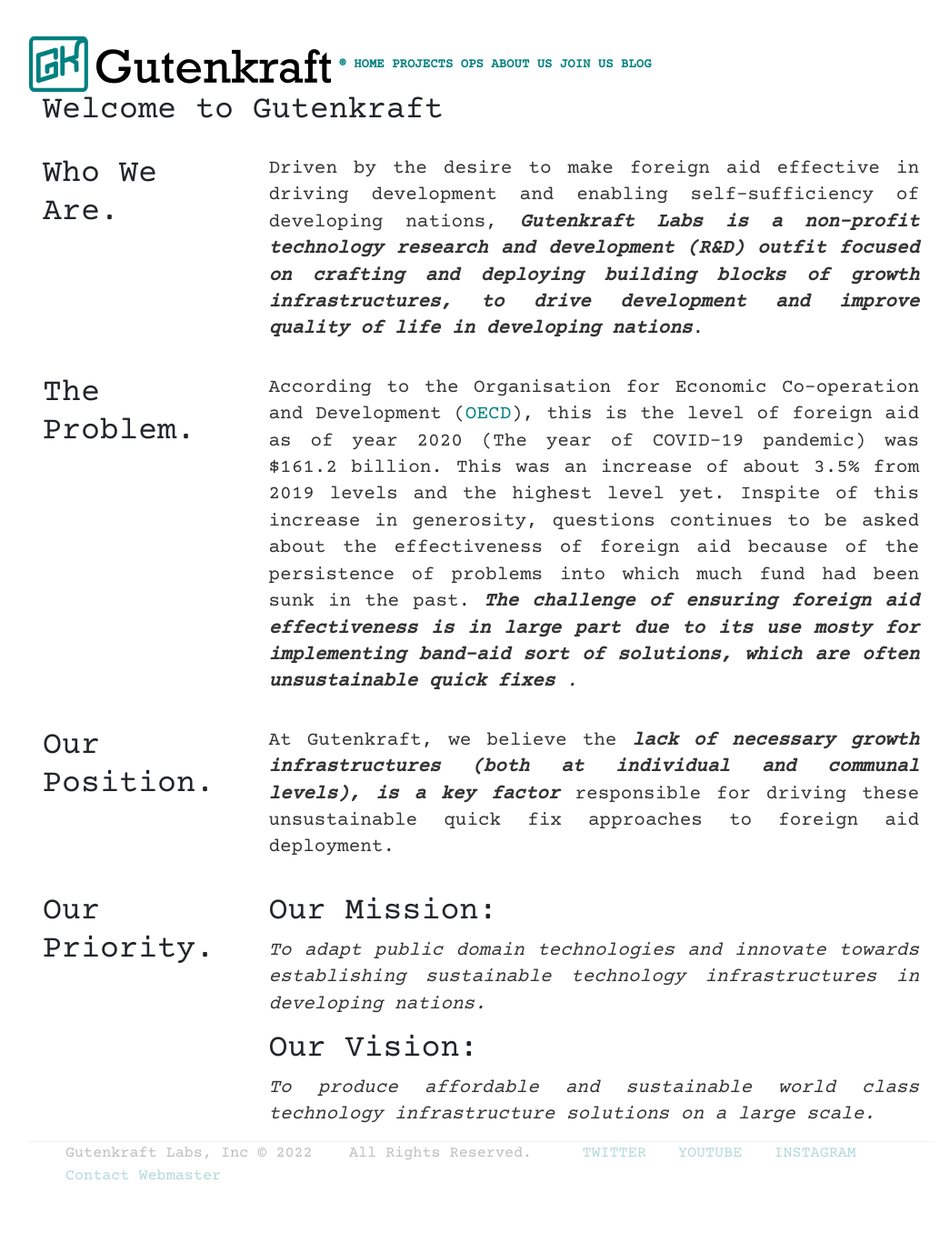
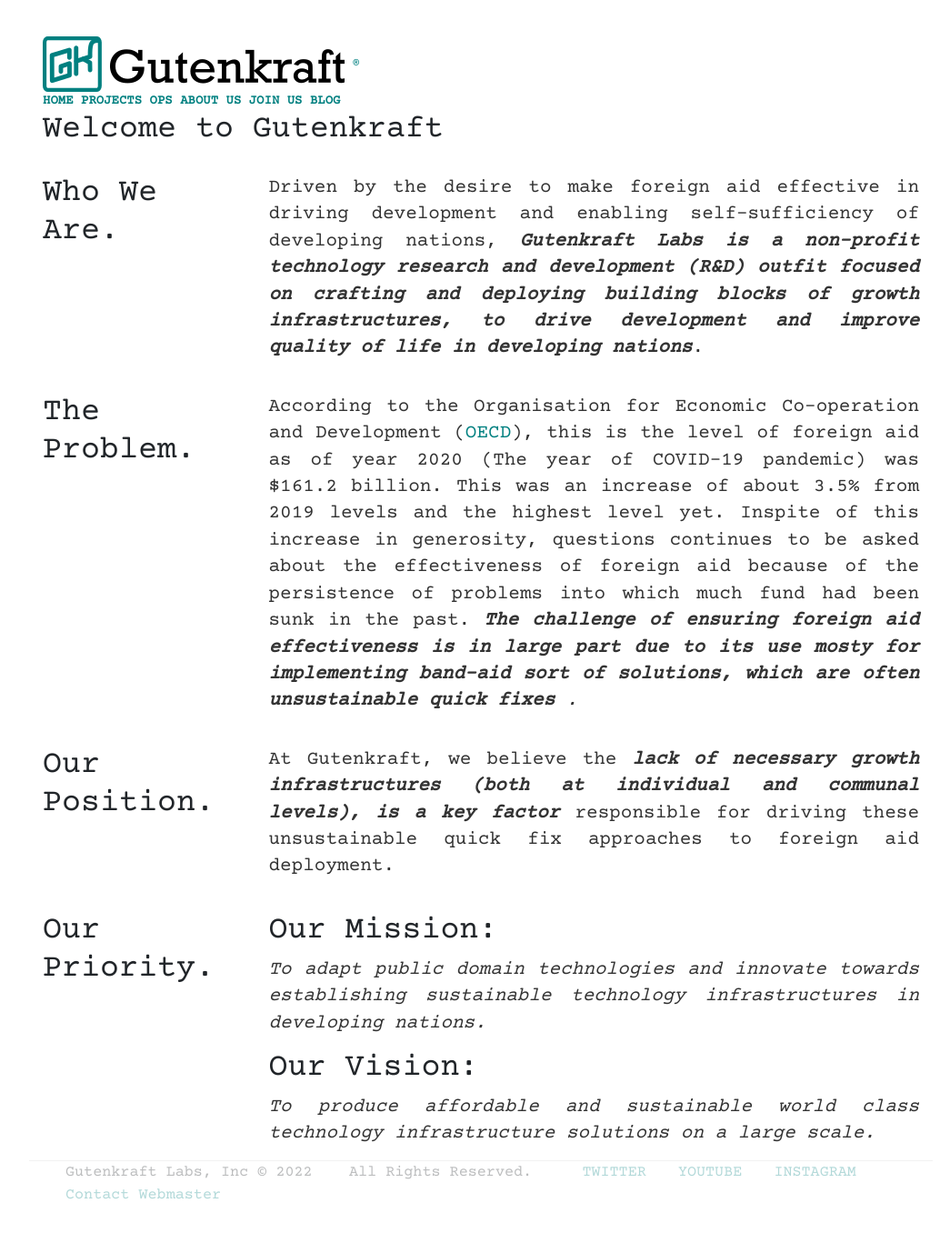
Before and after one commit to oferonmi/datafilik.github.io, a Jekyll site: the page built from index.html, in a window 1280 px wide. Shown: the whole page at 91% size, without its empty margins (111-1156 px from the left). Built offline with Jekyll 4.4.1, drawn with Linux system fonts in a browser that asks for light colours; some web fonts are replaced; before the commit the page ends 1346 px from its top, so only the background shows below that.

Commit message:
content update

```diff
--- a/_includes/header.html
+++ b/_includes/header.html
@@ -1,15 +1,11 @@
 <div class="header">
-	<!-- <a href = "/" id = "logo">
-		<img src="/img/gk_logo_v2.png" class = "logo" alt="logo" valign = "left">&nbsp;&reg;
-	</a> -->
-
-	<nav class="menu" valign="right">
+	<div class="container">
 		<!-- <nav class="nav"> -->
 		<!-- <ul class="nav justify-content-end"> -->
 		<a href="/" id="logo">
 			<img src="/img/gk_logo_v2.png" class="logo" alt="logo" valign="left">&nbsp;&reg;
-		</a>
-
+		</a>&nbsp;&nbsp;&nbsp;&nbsp;
+		<nav class="menu">
 			<a href="/">HOME</a>
 			<a href="/projects">PROJECTS</a>
 			<a href="/ops">OPS</a>
@@ -18,6 +14,11 @@
 			<a href="/blog">BLOG</a>
 
 		</nav>
+	</div>
+
+	<!-- <a href = "/" id = "logo">
+			<img src="/img/gk_logo_v2.png" class = "logo" alt="logo" valign = "left">&nbsp;&reg;
+		</a> -->
 	<!-- <nav class = "menu" valign = "right">
 		<ul>
 			<li><a href="/">HOME</a></li>
--- a/css/main.css
+++ b/css/main.css
@@ -40,9 +40,9 @@ a {
     color: #008080;
 }
 
-a:hover {
+/* a:hover {
     text-decoration: underline;
-}
+} */
 
 p {
     font-size: 1.5em;
```
Lines whose indentation alone changed are shown as unchanged.
